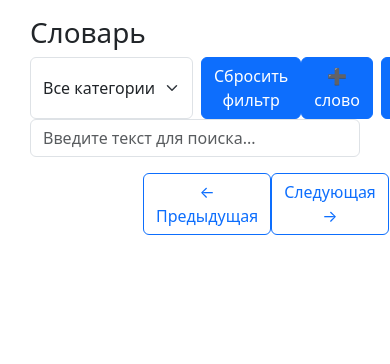
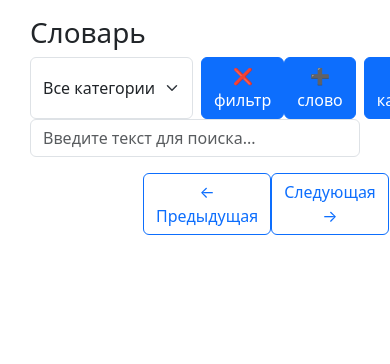
Before and after one commit to RozhkovAndrew/LEWs, a Flask app: page /words in a window 390 px wide; the page is wider, and only the part inside the window is pictured. Shown: the part 56-420 px from the top of that part. Run offline with Flask 3, Linux system fonts and the light colour scheme; data that the repository does not hold is empty; some libraries are stand-ins or nearby versions.

Commit message:
адаптация под мобилки словарь

```diff
--- a/myapp/templates/words.html
+++ b/myapp/templates/words.html
@@ -9,13 +9,20 @@
         <!-- Элементы управления и фильтры -->
         <div class="d-flex justify-content-between align-items-center">
             <div class="d-flex gap-2">
-            <select class="form-select w-auto" name="subj_id" id="subj_id">
+            <select class="form-select w-auto d-none d-md-inline" name="subj_id" id="subj_id">
             <option value="0">Все категории</option>
                 {%- for subject in subjects -%}
                     <option value="{{ subject.id}}">{{ subject.id}} - {{ subject.subject_name }}</option>
                 {%- endfor -%}
             </select>
-            <a class="btn btn-primary" onclick="clear_filter()" role="button">Сбросить фильтр</a>
+            <select class="form-select w-auto d-inline d-md-none" name="subj_id" id="subj_id">
+            <option value="0">Все категории</option>
+                {%- for subject in subjects -%}
+                    <option value="{{ subject.id}}">{{ subject.subject_name }}</option>
+                {%- endfor -%}
+            </select>
+            <a class="btn btn-primary d-none d-md-inline" onclick="clear_filter()" role="button">Сбросить фильтр</a>
+            <a class="btn btn-primary d-inline d-md-none" onclick="clear_filter()" role="button">❌ фильтр</a>
             </div>
 
         <div class="d-flex gap-2">
```
